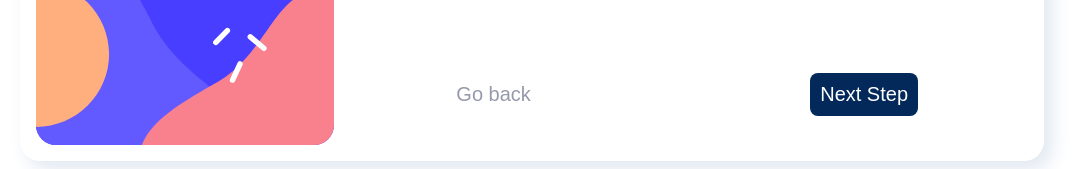
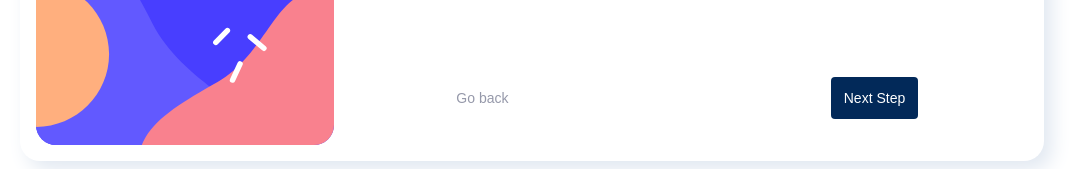
Before and after one commit to Pe-KaY/multi-step-form, an Angular app: page /plan in a window 1280 px wide. Shown: the part 559-728 px from the top of the page, without its empty margins (108-1193 px from the left). Built offline with nearby package versions, Linux system fonts and the light colour scheme.

Commit message:
plan updated

```diff
--- a/src/app/plan/plan.component.css
+++ b/src/app/plan/plan.component.css
@@ -163,7 +163,9 @@
   position: fixed;
   bottom: 0;
   left: 0;
-  width: 100%;
+  right: 0;
+  margin: auto;
+  width: 85%;
   background-color: var(--bg-primary);
   padding: 10px 0;
 }
@@ -178,22 +180,22 @@
   /* background-color: var(--bg-primary); */
 }
 
-.planContainer .planContainer__button-div .btn {
-  /* padding: 5px; */
+/* .planContainer .planContainer__button-div .btn {
+  padding: 5px;
   font-size: var(--fs-lg);
   font-weight: 400;
-  /* background: none; */
+  background: none;
   border: none;
   outline: none;
   cursor: pointer;
-}
+} */
 
-button.nextStep {
+/* button.nextStep {
   background-color: var(--clr-denim);
   color: var(--bg-primary);
   padding: 10px;
   border-radius: 8px;
-}
+} */
 
 button.goBack {
   background: none;
@@ -221,6 +223,7 @@ button.goBack:hover {
   .planButtons {
     position: static;
     width: 100%;
+    margin: 0;
   }
 
   .planContainer .planContainer__button-div {
```
